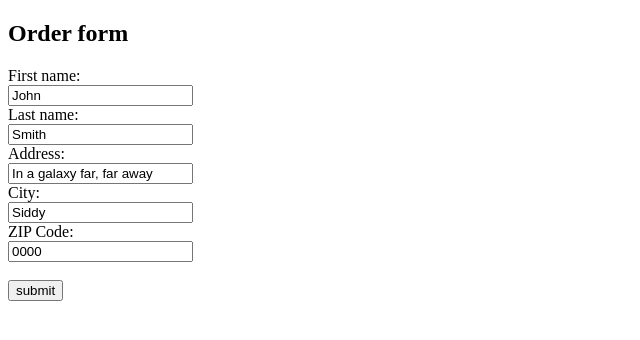
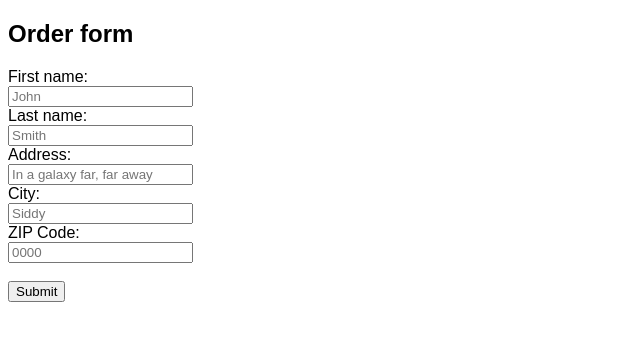
Before and after one commit to CherryPapaya/WebAppDevDemo, a plain HTML site: page HTML Projects/Form.html in a window 1280 px wide. Shown: the whole page, without its empty margins (0-640 px from the left). Drawn offline with Linux system fonts and the light colour scheme.

Commit message:
Made default body font san-serif

```diff
--- a/HTML Projects/Form.html
+++ b/HTML Projects/Form.html
@@ -6,26 +6,32 @@
         <title>Form</title>
     </head>
 
+    <style>
+        body {
+            font-family: Arial, Helvetica, sans-serif;
+        }
+    </style>
+
     <body>
         <h2>Order form</h2>
 
         <form>
             <label for="fname">First name:</label><br>
-            <input type="text" name="fname" id="fname" value="John"><br>
+            <input type="text" name="fname" id="fname" placeholder="John"><br>
 
             <label for="lname">Last name:</label><br>
-            <input type="text" id="name" name="lname" value="Smith"><br>
+            <input type="text" id="name" name="lname" placeholder="Smith"><br>
 
             <label for="address">Address:</label><br>
-            <input type="text" id="address" name="address" value="In a galaxy far, far away"><br>
+            <input type="text" id="address" name="address" placeholder="In a galaxy far, far away"><br>
 
             <label for="city">City:</label><br>
-            <input type="text" id="city" name="city" value="Siddy"><br>
+            <input type="text" id="city" name="city" placeholder="Siddy"><br>
 
             <label for="zipcode">ZIP Code:</label><br>
-            <input type="text" id="zipcode" name="zipcode" value="0000"><br><br>
+            <input type="text" id="zipcode" name="zipcode" placeholder="0000"><br><br>
 
-            <input type="submit" value="submit">
+            <input type="submit" placeholder="submit">
         </form>
     </body>
 </html>
```
Also changed, not shown: HTML Projects/index.html (+6 -0 lines).
